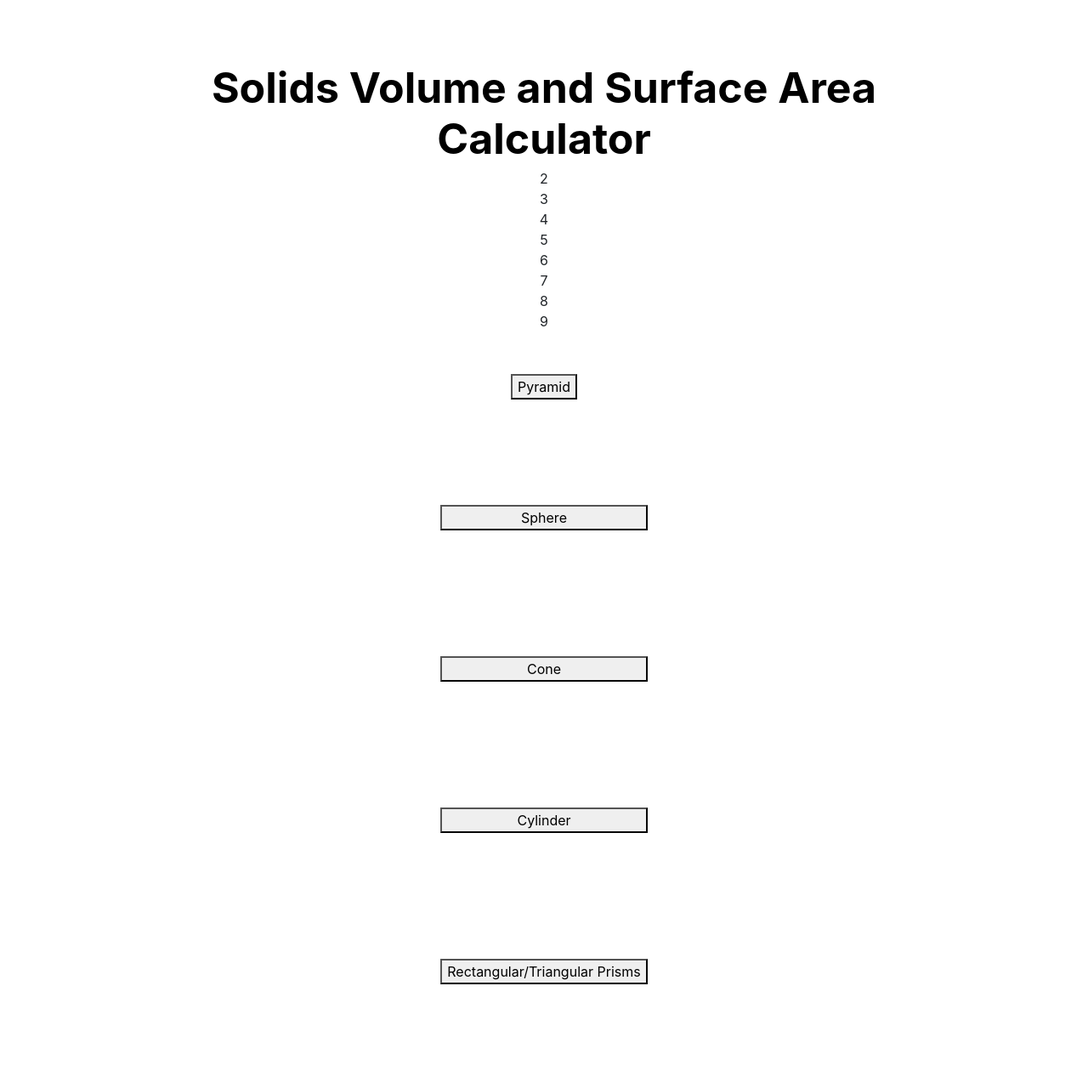
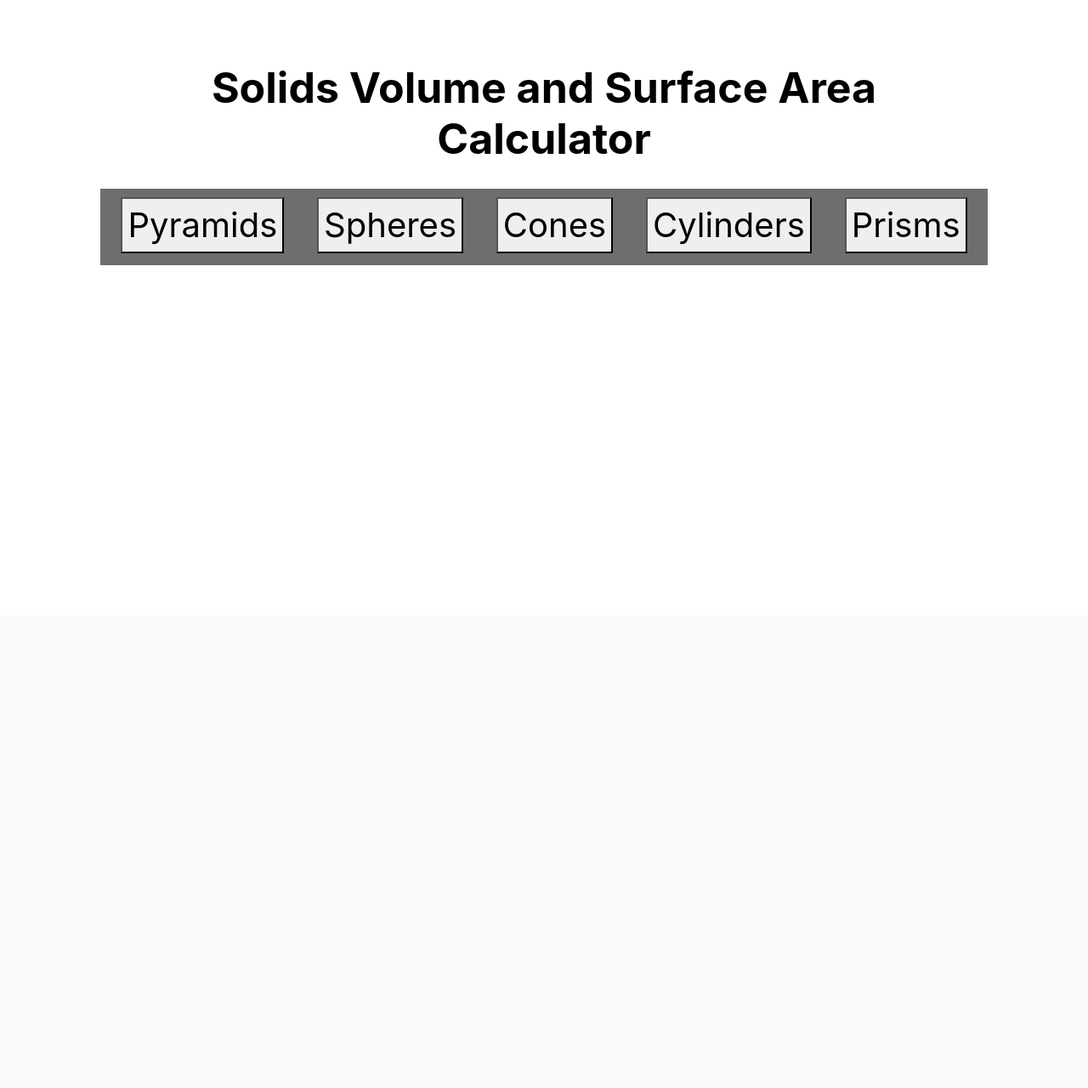
Before and after one commit to UnifiedUnicorns/lexhack-student-support, a Flask app: page /solids in a window 1280 px wide. Shown: the part 76-1356 px from the top of the page at 85% size. After the commit the page ends 388 px from the top, so only its background shows below. Run offline with Flask 2, Linux system fonts and the light colour scheme.

Commit message:
Added better styling for shapes and solids and debugged

```diff
--- a/main.py
+++ b/main.py
@@ -53,7 +53,7 @@ def pyramid():
         perimeter = request.form.get("perimeter")
         sol = calculations.pyramid_calc(height,base,slant,perimeter)
 
-        return render_template("pyramid", sol=sol)
+        return render_template("pyramid.html", sol=sol)
 
     return render_template("pyramid.html")
 
--- a/static/styles.css
+++ b/static/styles.css
@@ -87,8 +87,14 @@ main .text {
 
 .grid-container {
   display: grid;
-  column-gap: 50px;
-  row-gap: 50px;
-  justify-content: center;
-  align-content: space-evenly;
+  grid-template-columns: auto auto auto auto auto;
+  gap: 10px;
+  background-color: #706d6d;
+  padding: 10px;
+  grid-template-rows: 70px;
+  align-content: center;
 }
+
+.grid-container > div {
+  font-size: 40px;
+}
--- a/templates/pyramid.html
+++ b/templates/pyramid.html
@@ -8,14 +8,14 @@
     <h1>Pyramid</h1><br>
     <img src="https://upload.wikimedia.org/wikipedia/commons/e/e1/Square_pyramid_Drawing.jpg" alt="Pyramid">
 
-    <form action="/solid/pyramid" method="post">
+    <form action="/solids/pyramid" method="post">
         <label for="A" class="labeel" step="0.0001">Height: </label><br>
         <input type="number" id="A" name="height" autocomplete="off" value="Number"><br><br>
         <label for="B" class="labeel" step="0.0001">Base Area: </label><br>
         <input type="number" id="B" name="base" autocomplete="off" value="Number"><br><br>
         <label for="C" class="labeel" step="0.0001">Slant Height: </label><br>
         <input type="number" id="C" name="slant" autocomplete="off" value="Number"><br><br>
-        <label for="D" class="labeel" step="0.0001">Base Perimeter </label><br>
+        <label for="D" class="labeel" step="0.0001">Base Perimeter: </label><br>
         <input type="number" id="D" name="perimeter" autocomplete="off" value="Number"><br><br>
         <input type="submit" value="Calculate">
         <input type="reset"><br><br>
--- a/templates/solids.html
+++ b/templates/solids.html
@@ -7,23 +7,32 @@
 {% block main %}
     <h1>
         Solids Volume and Surface Area Calculator
-    </h1>
+    </h1><br>
     <div class="grid-container">
         <div class="grid-item">
-            <form actions=""
+            <form action="/solids/pyramid" method="get">
+                <button type="submit">Pyramids</button>
+            </form>
         </div>
-        <div class="grid-item">2</div>
-        <div class="grid-item">3</div>
-        <div class="grid-item">4</div>
-        <div class="grid-item">5</div>
-        <div class="grid-item">6</div>
-        <div class="grid-item">7</div>
-        <div class="grid-item">8</div>
-        <div class="grid-item">9</div>
+        <div class="grid-item">
+            <form action="/solids/sphere" method="get">
+                <button type="submit">Spheres</button>
+            </form>
+        </div>
+        <div class="grid-item">
+            <form action="/solids/cone" method="get">
+                <button type="submit">Cones</button>
+            </form>
+        </div>
+        <div class="grid-item">
+            <form action="/solids/cylinder" method="get">
+                <button type="submit">Cylinders</button>
+            </form>
+        </div>
+        <div class="grid-item">
+            <form action="/solids/prisms" method="get">
+                <button type="submit">Prisms</button>
+            </form>
+        </div>
     </div>
-    <div href='/solids/pyramid'><button type="button">Pyramid</button></div>
-    <br href='/solids/sphere'><button type="button">Sphere</button></br>
-    <br href='/solids/cone'><button type="button">Cone</button></br>
-    <br href='/solids/cylinder'><button type="button">Cylinder</button></br>
-    <br href='/solids/prisms'><button type="button">Rectangular/Triangular Prisms</button></br>
 {% endblock %}
```
Also changed, not shown: calculations.py (+5 -2 lines), templates/index.html (+4 -3 lines), templates/shapes.html (+23 -6 lines).
